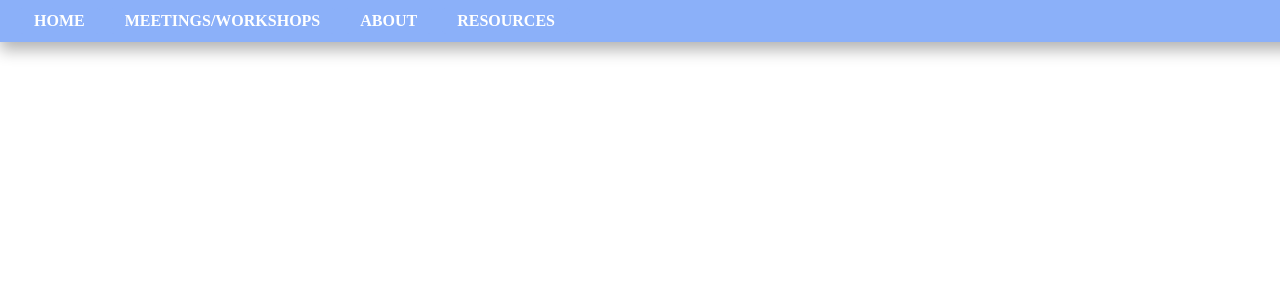
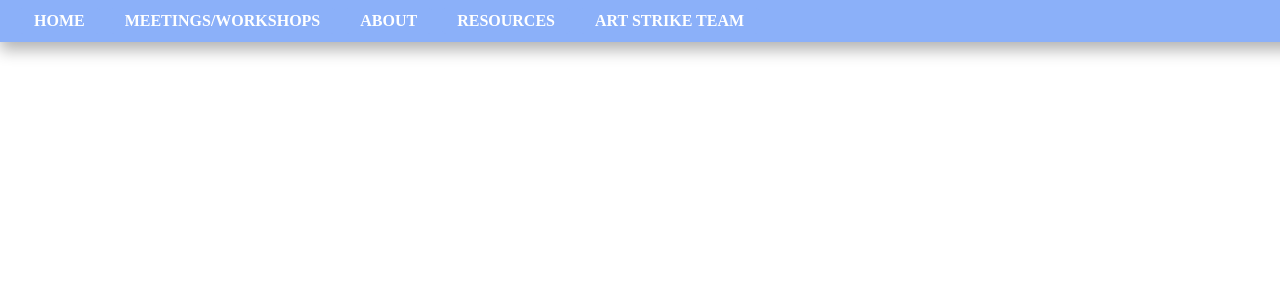
Before and after one commit to sowrd299/PurpleAnteater, a PHP site: page /res/bar.php in a window 1280 px wide. Shown: the top 300 px of the page. Run offline with PHP 8.4, Linux system fonts and the light colour scheme.

Commit message:
Adds strike team request form

```diff
--- a/res/bar.php
+++ b/res/bar.php
@@ -36,6 +36,13 @@
         </div>
     </div>
 
+    <div class="dropdown">
+        <a class="dropdown_button">ART STRIKE TEAM</a>
+        <div class="dropdown_content">
+            <a href="https://goo.gl/forms/n0RfxD4nfw4ybDuz1" class="dropdown_link">Request Assets</a>
+        </div>
+    </div>
+
     <?php
     session_start();
     if(array_key_exists('user', $_SESSION)){
```
